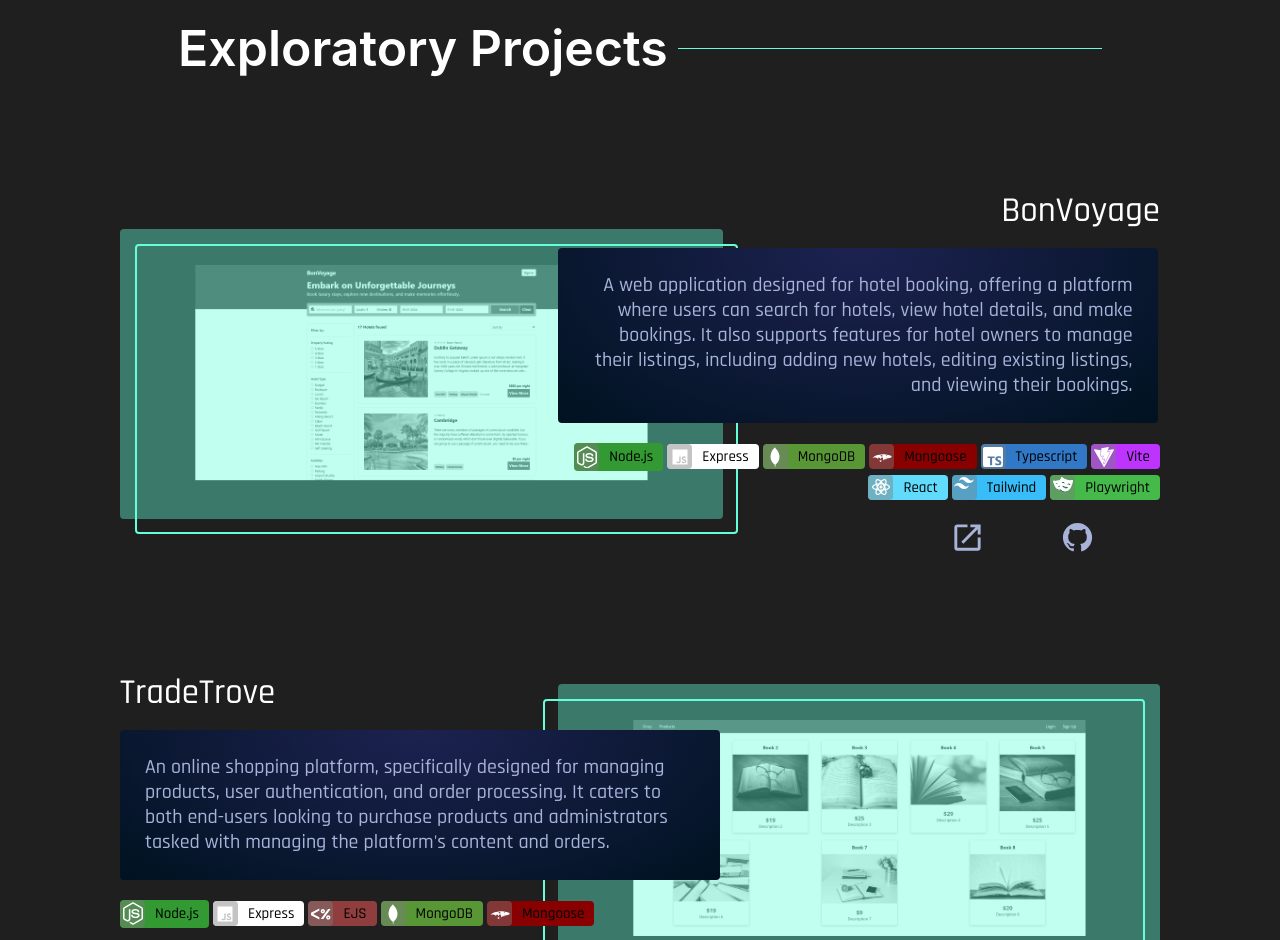
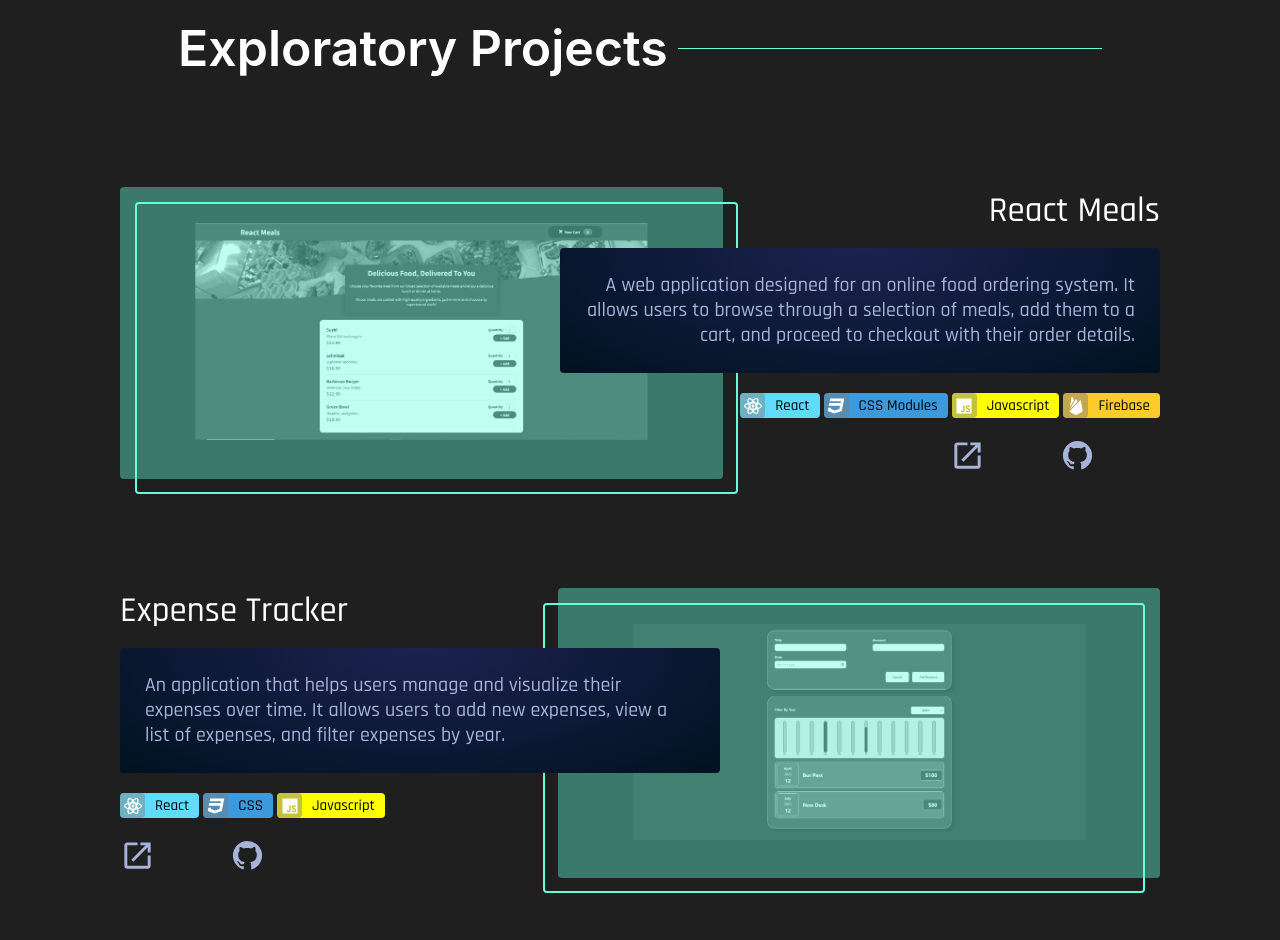
Before and after one commit to NiyatiMPatel/portfolio, a React (Create React App) app: page / in a window 1280 px wide. Shown: the part 1860-2800 px from the top of the page. Built offline with nearby package versions, Linux system fonts and the light colour scheme.

Commit message:
updated prjects list for frontend projects only

```diff
--- a/src/listConstants.js
+++ b/src/listConstants.js
@@ -4,33 +4,33 @@ import superapp from "./images/project-images/superapp.png";
 import expense from "./images/project-images/expense.png";
 // import users from "./images/project-images/users.png";
 // import animation from "./images/project-images/animation.png";
-import bookstore from "./images/project-images/bookstore.png";
-import bonvoyage from "./images/project-images/bonvoyage.png";
+// import bookstore from "./images/project-images/bookstore.png";
+// import bonvoyage from "./images/project-images/bonvoyage.png";
 import fashion from "./images/project-images/fashion.png"
 
 export const projectDataAll = [
- {
-  id: "0",
-  classTitle: "project-item-a",
-  title: "BonVoyage",
-  desc: "A web application designed for hotel booking, offering a platform where users can search for hotels, view hotel details, and make bookings. It also supports features for hotel owners to manage their listings, including adding new hotels, editing existing listings, and viewing their bookings.",
-  codeUrl: "https://github.com/NiyatiMPatel/bonvoyage",
-  demoUrl: "https://bonvoyagebooking.netlify.app/",
-  imgSrc: bonvoyage,
-  imgAlt: "bonvoyage",
-  tech: [["Node.js", "node"], ["Express", "express"], ["MongoDB", "mongo"], ["Mongoose", "mongoose"], ["Typescript", "typescript"], ["Vite", "vite"], ["React", "react"], ["Tailwind", "tailwind"], ["Playwright", "playwright"]]
- },
- {
-  id: "1",
-  classTitle: "project-item-b",
-  title: "TradeTrove",
-  desc: "An online shopping platform, specifically designed for managing products, user authentication, and order processing. It caters to both end-users looking to purchase products and administrators tasked with managing the platform's content and orders.",
-  codeUrl: "https://github.com/NiyatiMPatel/node-mongo-bookstore",
-  demoUrl: "https://node-mongo-bookstore.onrender.com",
-  imgSrc: bookstore,
-  imgAlt: "bookstore",
-  tech: [["Node.js", "node"], ["Express", "express"], ["EJS", "ejs"], ["MongoDB", "mongo"], ["Mongoose", "mongoose"]]
- },
+ // {
+ //  id: "0",
+ //  classTitle: "project-item-a",
+ //  title: "BonVoyage",
+ //  desc: "A web application designed for hotel booking, offering a platform where users can search for hotels, view hotel details, and make bookings. It also supports features for hotel owners to manage their listings, including adding new hotels, editing existing listings, and viewing their bookings.",
+ //  codeUrl: "https://github.com/NiyatiMPatel/bonvoyage",
+ //  demoUrl: "https://bonvoyagebooking.netlify.app/",
+ //  imgSrc: bonvoyage,
+ //  imgAlt: "bonvoyage",
+ //  tech: [["Node.js", "node"], ["Express", "express"], ["MongoDB", "mongo"], ["Mongoose", "mongoose"], ["Typescript", "typescript"], ["Vite", "vite"], ["React", "react"], ["Tailwind", "tailwind"], ["Playwright", "playwright"]]
+ // },
+ // {
+ //  id: "1",
+ //  classTitle: "project-item-b",
+ //  title: "TradeTrove",
+ //  desc: "An online shopping platform, specifically designed for managing products, user authentication, and order processing. It caters to both end-users looking to purchase products and administrators tasked with managing the platform's content and orders.",
+ //  codeUrl: "https://github.com/NiyatiMPatel/node-mongo-bookstore",
+ //  demoUrl: "https://node-mongo-bookstore.onrender.com",
+ //  imgSrc: bookstore,
+ //  imgAlt: "bookstore",
+ //  tech: [["Node.js", "node"], ["Express", "express"], ["EJS", "ejs"], ["MongoDB", "mongo"], ["Mongoose", "mongoose"]]
+ // },
  {
   id: "2",
   classTitle: "project-item-a",
```
